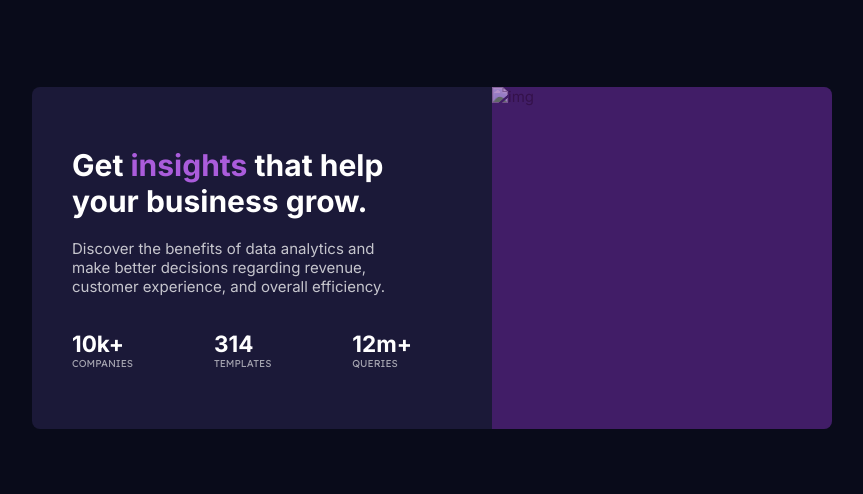
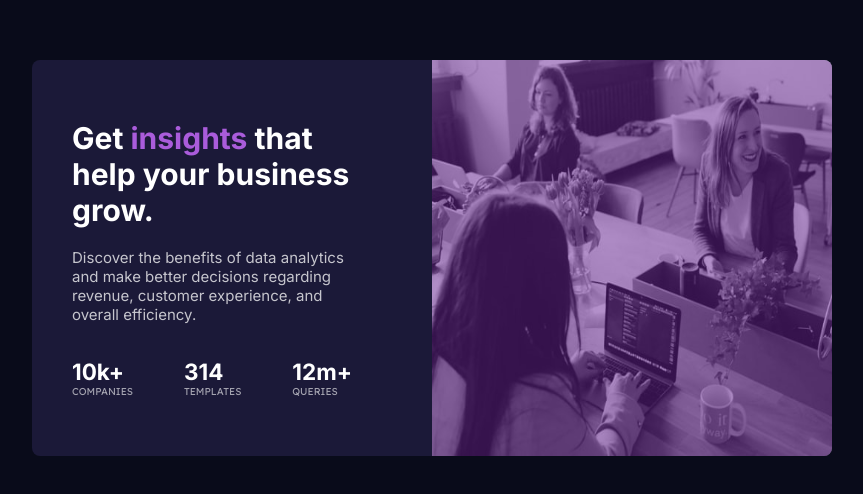
Before and after one commit to lorGR/Stats-preview-card-component, a plain HTML site: page index.html in a window 1280 px wide. Shown: the part 170-664 px from the top of the page, without its empty margins (208-1071 px from the left). Drawn offline with Linux system fonts and the light colour scheme; the site is published under a folder, as on GitHub Pages, so addresses that start at the root find nothing.

Commit message:
fixed picture location

```diff
--- a/index.html
+++ b/index.html
@@ -37,7 +37,7 @@
     </div>
     <div class="box-img">
       <div class="color-overlay"></div>
-      <img src="/images/image-header-desktop.jpg" alt="img">
+      <img src="images/image-header-desktop.jpg" alt="img">
     </div>
   </div>
 </body>
```
